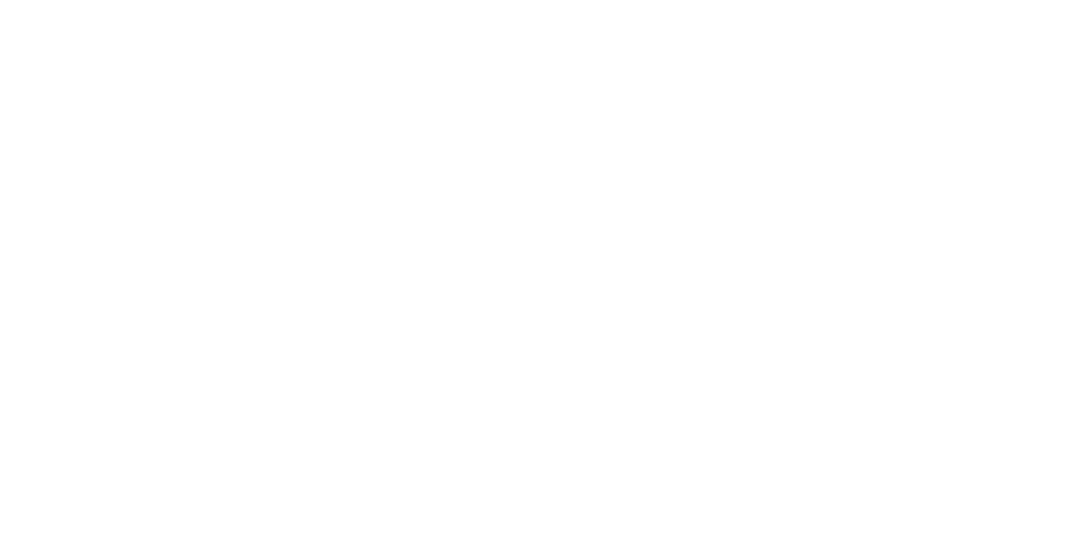
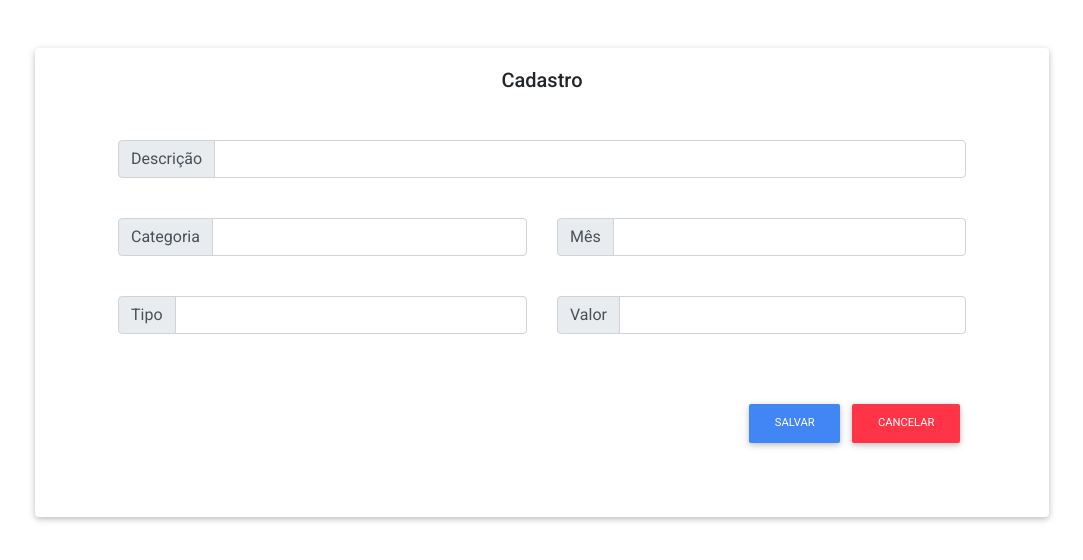
Before and after one commit to wagnerlemos94/gestao-gastos-front, a React (Create React App) app: page /lancamentos/formulario in a window 1280 px wide. Shown: the top 560 px of the page, without its empty margins (98-1181 px from the left). Built offline with nearby package versions, Linux system fonts and the light colour scheme.

Commit message:
Implenta formulario

```diff
--- a/src/component/Card.js
+++ b/src/component/Card.js
@@ -1,17 +1,17 @@
 import React from "react";
-import { Card } from "react-bootstrap";
+import { Card as CardBoot } from "react-bootstrap";
 
-const card = (prop) => {
+const Card = (prop) => {
     return(
-    <Card className={prop.className}>
-        <Card.Body>
-            <Card.Title>{prop.title}</Card.Title>
-            <Card.Text>
+    <CardBoot className={prop.className}>
+        <CardBoot.Body>
+            <CardBoot.Title>{prop.title}</CardBoot.Title>
+            <CardBoot.Text>
                 {prop.children}
-            </Card.Text>
-        </Card.Body>
-    </Card>
+            </CardBoot.Text>
+        </CardBoot.Body>
+    </CardBoot>
     );
 }
 
-export default card;
+export default Card;
--- a/src/page/home/container.js
+++ b/src/page/home/container.js
@@ -42,7 +42,7 @@
         }
       ]
     useEffect(() => {
-        get('lancamentos',"d7d4a54c-543c-4ba4-89d3-03b88d5ad865").then(response => {
+        get('lancamentos',"04dfe349-fca0-4400-844b-cf51908cbc2f").then(response => {
             const lancamentos = response.data;
             setJourney(lancamentos);
             console.log(lancamentos);
@@ -52,7 +52,7 @@
             console.log(erro);
         });
 
-    });
+    },[journey]);
 
 
     return{
--- /dev/null
+++ b/src/page/home/formulario/index.js
@@ -0,0 +1,50 @@
+import { Button, Col, Collapse, Container, Row } from "react-bootstrap";
+import Card from "../../../component/Card";
+
+const formulario = () => {
+    return(
+        <Container className="mt-5">
+            <Card className="text-center ml-5 mr-5" title="Cadastro">
+                <Row className="mt-5 mb-5 mr-5 ml-5">
+                    <Col className="col-12">
+                        <div class="input-group mb-3">
+                            <span class="input-group-text" id="inputGroup-sizing-default">Descrição</span>
+                            <input type="text" class="form-control" aria-label="Sizing example input" aria-describedby="inputGroup-sizing-default" />
+                        </div>
+                    </Col>
+                    <Col className="col-6">
+                        <div class="input-group mb-3 mt-4">
+                            <span class="input-group-text" id="inputGroup-sizing-default">Categoria</span>
+                            <input type="text" class="form-control" aria-label="Sizing example input" aria-describedby="inputGroup-sizing-default" />
+                        </div>
+                    </Col>
+                    <Col className="col-6">
+                        <div class="input-group mb-3 mt-4">
+                            <span class="input-group-text" id="inputGroup-sizing-default">Mês</span>
+                            <input type="text" class="form-control" aria-label="Sizing example input" aria-describedby="inputGroup-sizing-default" />
+                        </div>
+                    </Col>
+                    <Col className="col-6">
+                        <div class="input-group mb-3 mt-4">
+                            <span class="input-group-text" id="inputGroup-sizing-default">Tipo</span>
+                            <input type="text" class="form-control" aria-label="Sizing example input" aria-describedby="inputGroup-sizing-default" />
+                        </div>
+                    </Col>
+                    <Col className="col-6">
+                        <div class="input-group mb-3 mt-4">
+                            <span class="input-group-text" id="inputGroup-sizing-default">Valor</span>
+                            <input type="text" class="form-control" aria-label="Sizing example input" aria-describedby="inputGroup-sizing-default" />
+                        </div>
+                    </Col>
+                    <Col className="text-right mt-5">
+                        <Button className="btn-md">Salvar</Button>
+                        <Button className="btn-md btn-danger">Cancelar</Button>
+                    </Col>
+                </Row>
+            </Card>
+        </Container>
+    );
+
+}
+
+export default formulario;
--- a/src/page/home/index.js
+++ b/src/page/home/index.js
@@ -22,6 +22,10 @@
 
     return(
         <Container className="mt-5">
+            <h1 className="text-center">lançamentos</h1>
+            <div className="text-right">
+                <a href="lancamentos/formulario" className="btn btn-sm btn-primary">Cadastro</a>
+            </div>
             <DataTable datatable={datatable} />
     </Container>
     );
--- a/src/services/Router/index.js
+++ b/src/services/Router/index.js
@@ -6,6 +6,7 @@
 import { BrowserRouter, Route, Switch, Redirect } from 'react-router-dom';
 import Login from '../../page/login';
 import Home from '../../page/home';
+import Formulario from '../../page/home/formulario';
 
 const PrivateRoute = ({ component: Component, ...rest }) => {
 
@@ -43,6 +44,7 @@
             <Switch>
                 <PublicRoute exact path="/" component={() => <Login />} />
                 <PublicRoute exact path="/principal" component={() => <Home />} />
+                <PublicRoute exact path="/lancamentos/formulario" component={() => <Formulario />} />
             </Switch>
         </BrowserRouter>
     );
```
